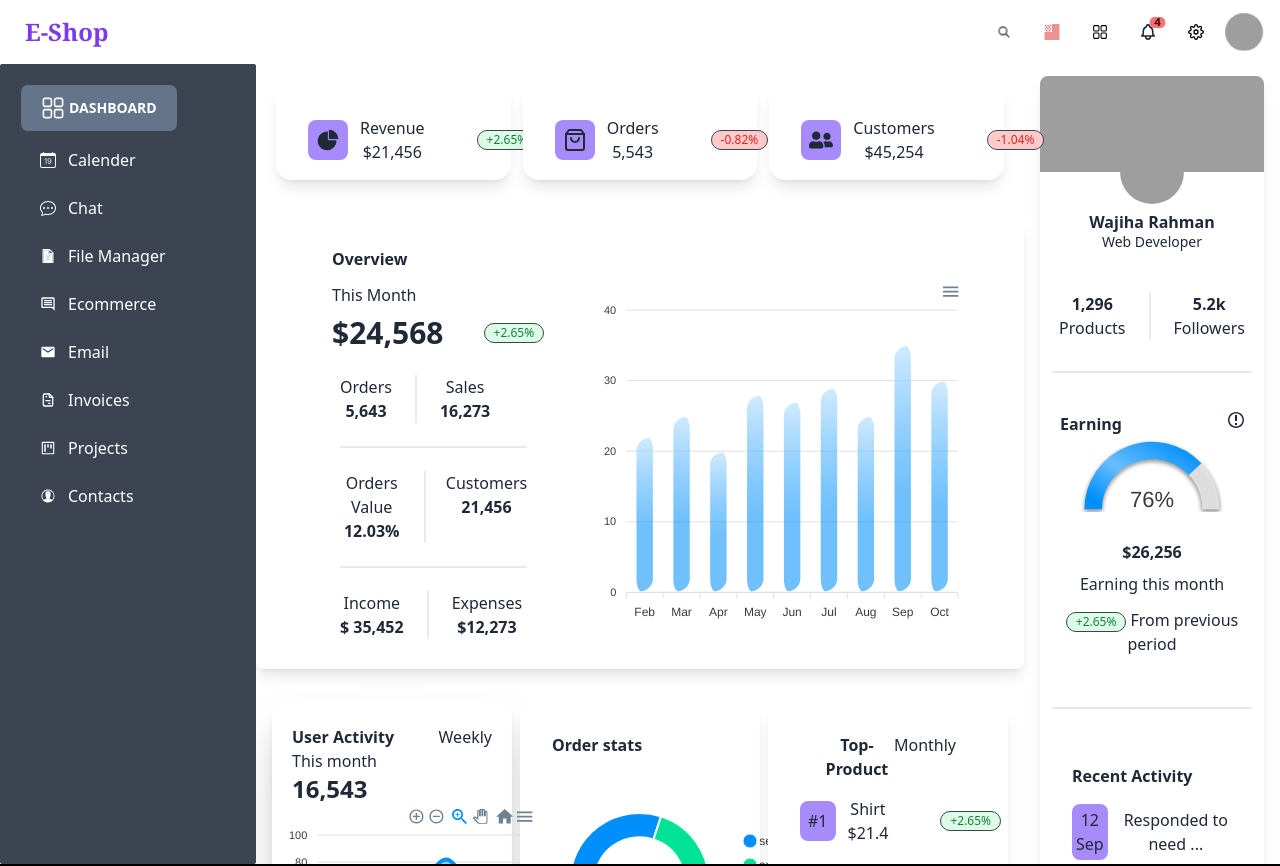
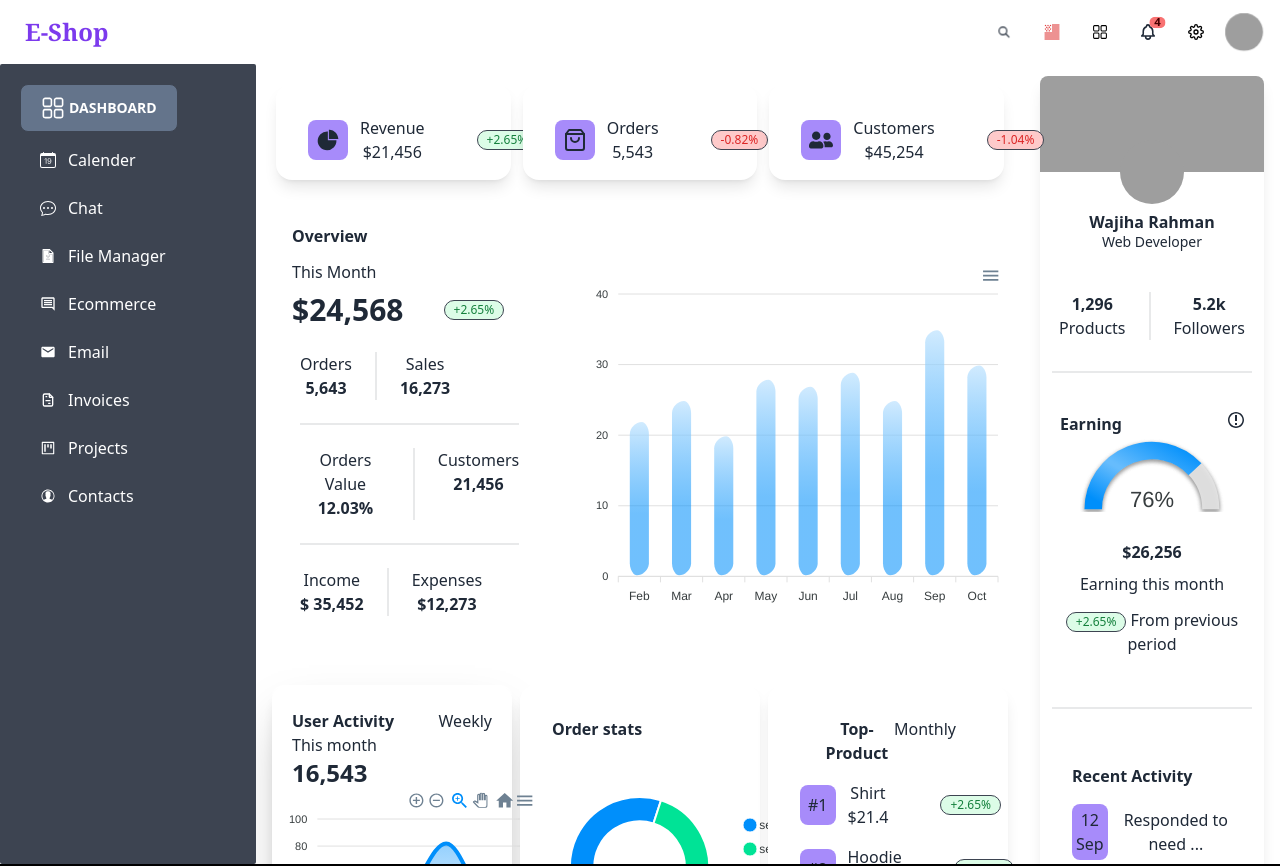
Before and after one commit to Shamimayesmin/e-commerce-page, a React (Create React App) app: page / in a window 1280 px wide. Shown: the top 866 px of the page. Built offline with nearby package versions, Linux system fonts and the light colour scheme; grey boxes are pictures that could not be loaded.

Commit message:
orders added

```diff
--- a/src/components/pages/OverView/OverView.js
+++ b/src/components/pages/OverView/OverView.js
@@ -1,15 +1,15 @@
 import React from "react";
 import Chart from "./Chart";
 import MonthIncome from "./MonthIncome";
-//mx-4
+//mx-4 flex-col lg:flex-row-reverse    shadow-lg rounded-lg mt-4 bg-white container w-full flex-col items-center justify-center lg:flex-row lg:flex-wrap lg:justify-evenly lg:px-10 sm:justify-between
 const OverView = () => {
 	return (
 		<div>
-			<div class="flex shadow-lg rounded-lg mt-4 bg-white container w-full flex-col items-center justify-center lg:flex-row lg:flex-wrap lg:justify-evenly lg:px-10 sm:justify-between">
-				<div class="w-2/5 container mx-auto">
+			<div class=" flex flex-col lg:flex-row">
+				<div class="lg:w-2/5 sm:w-full md:w-full rounded-lg container mx-auto">
                    <MonthIncome></MonthIncome>
                 </div>
-				<div class="w-3/5">
+				<div class="lg:w-3/5 sm:w-full md:w-full rounded-lg">
                    <Chart></Chart>
                 </div>
 			</div>
```
